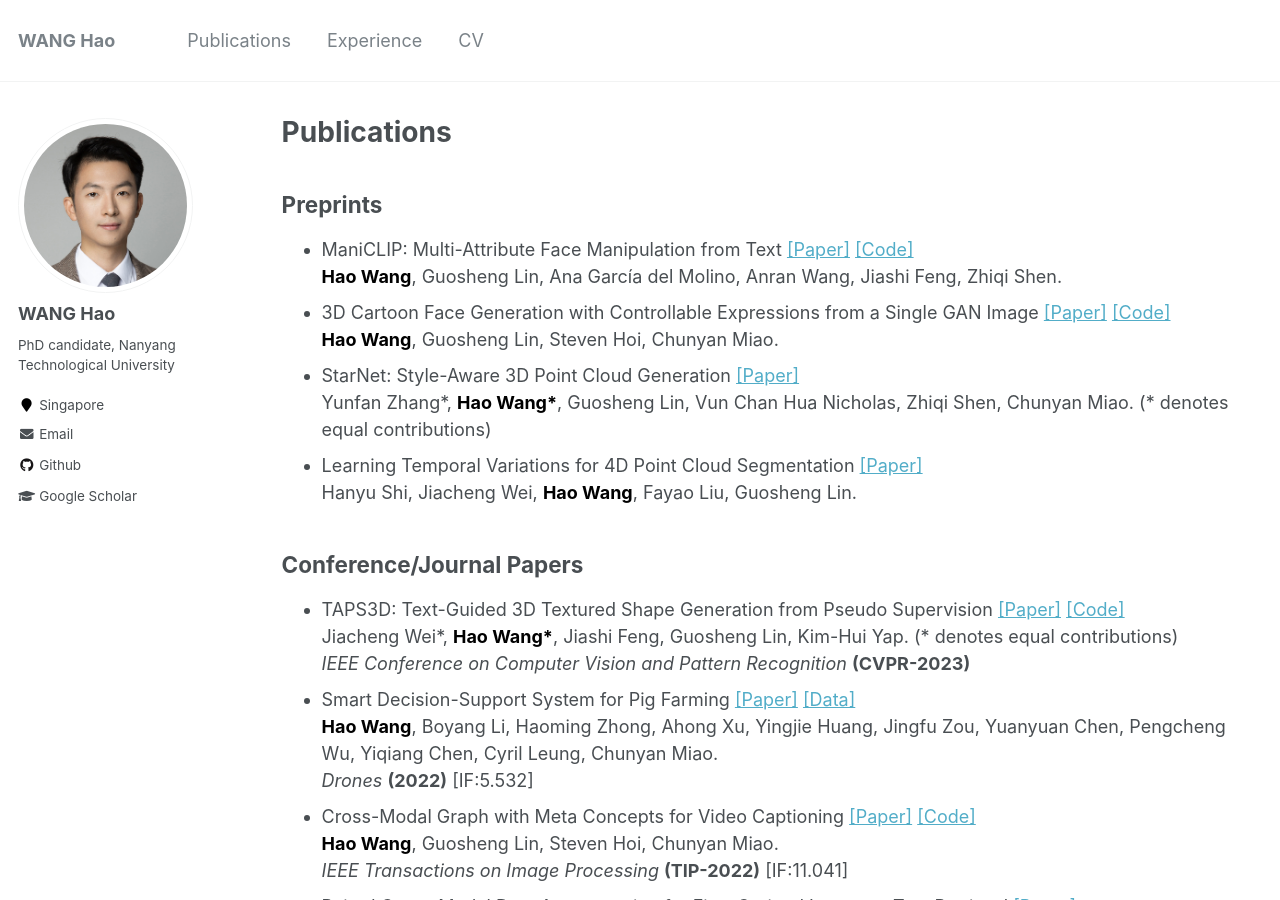
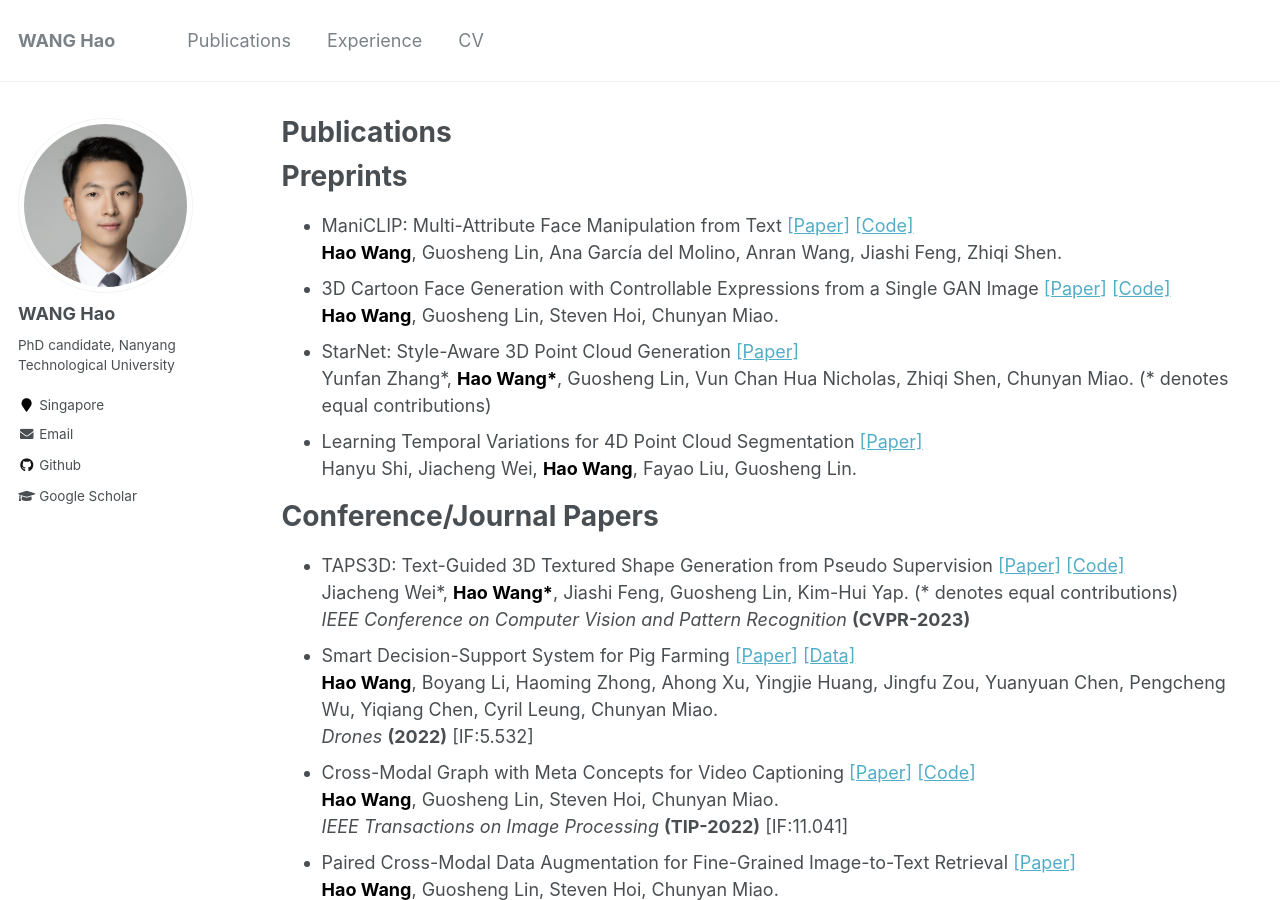
Before and after one commit to hwang1996/hwang1996.github.io, a Jekyll site: the page built from _pages/publications.md, in a window 1280 px wide and 900 px high. Built offline with Jekyll 4.4.1, drawn with Linux system fonts in a browser that asks for light colours.

Commit message:
2023.6.22 updates

```diff
--- a/_data/navigation.yml
+++ b/_data/navigation.yml
@@ -4,7 +4,7 @@ main:
     url: publications/
 
   - title: "Experience"
-    url: experiences/
+    url: experience/
 
   # - title: "Award"
   #   url: /awards/
--- a/_pages/publications.md
+++ b/_pages/publications.md
@@ -5,7 +5,9 @@
 author_profile: true
 ---
 
-## Preprints
+Preprints
+=====
+
 
 <ul>
 <li>
@@ -30,7 +32,8 @@
 </li>
 </ul>
 
-## Conference/Journal Papers
+Conference/Journal Papers
+=====
 
 <ul>
 <li>
```
